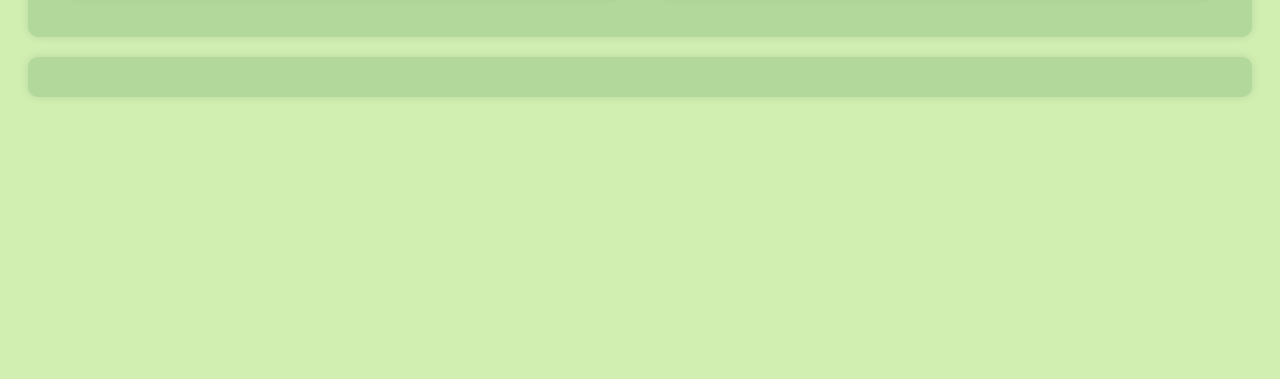
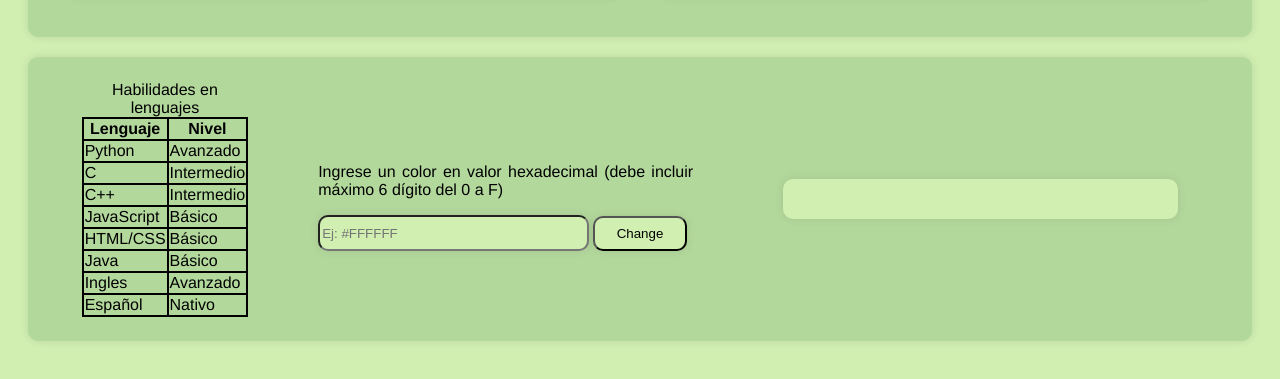
Before and after one commit to CodeByManu/CodeByManu.github.io, a plain HTML site: page index.html in a window 1280 px wide. Shown: the part 281-660 px from the top of the page. Drawn offline with Linux system fonts and the light colour scheme.

Commit message:
final commit

```diff
--- a/index.html
+++ b/index.html
@@ -7,7 +7,7 @@
     <link rel="stylesheet" href="style.css">
 </head>
 <body>
-    <div class="container">
+    <div class="container-top">
         <div class="column">
             <p>Hello! My name is <b>Manuel</b> and I study <b>Civil Engineering in Computer Science</b> 💻 at Universidad de Los Andes . I majored in Innovation and a concentration in Electrical Engineering ⚡, I am in my fourth year, that is, I entered the year <b>2021</b>. I have knowledge in various programming languages such as Python, C/C++, SQL, JavaScript, HTML/CSS, as well as different software such as SAP, Salesforce, Postgres, Office. I am interested in technological innovation, data analysis and artificial intelligence.</p>
         </div>
@@ -20,8 +20,57 @@
             <p></p>
         </div>
     </div>
-    <div class="container">
-
+    <div class="container-bottom">
+        <table>
+            <caption>Habilidades en lenguajes</caption>
+            <thead>
+                <tr>
+                    <th>Lenguaje</th>
+                    <th>Nivel</th>
+                </tr>
+            </thead>
+            <tbody>
+                <tr>
+                    <td>Python</td>
+                    <td>Avanzado</td>
+                </tr>
+                <tr>
+                    <td>C</td>
+                    <td>Intermedio</td>
+                </tr>
+                <tr>
+                    <td>C++</td>
+                    <td>Intermedio</td>
+                </tr>
+                <tr>
+                    <td>JavaScript</td>
+                    <td>Básico</td>
+                </tr>
+                <tr>
+                    <td>HTML/CSS</td>
+                    <td>Básico</td>
+                </tr>
+                <tr>
+                    <td>Java</td>
+                    <td>Básico</td>
+                </tr>
+                <tr>
+                    <td>Ingles</td>
+                    <td>Avanzado</td>
+                </tr>
+                <tr>
+                    <td>Español</td>
+                    <td>Nativo</td>
+                </tr>
+            </tbody>
+        </table>
+        <div style="width: 375px; padding: 70px;">
+            <p>Ingrese un color en valor hexadecimal (debe incluir máximo 6 dígito del 0 a F)</p>
+            <input id="color-changer-input" type="text" placeholder="Ej: #FFFFFF">
+            <button id="boton" onclick="changeColor()">Change</button>
+        </div>
+        <div class="colorDiv"></div>
     </div>
+    <script src="main.js"></script>
 </body>
 </html>
--- /dev/null
+++ b/main.js
@@ -0,0 +1,9 @@
+function changeColor() {
+    var color = document.getElementById('color-changer-input').value;
+
+    if (/^#[0-9A-F]$/i.test(color)) {
+        document.querySelector('.colorDiv').style.backgroundColor = color;
+    } else {
+        alert('Por favor ingresa un color hexadecimal válido, por ejemplo: #FF0000 para rojo.');
+    }
+}
--- a/style.css
+++ b/style.css
@@ -1,10 +1,21 @@
-.container {
+.container-top {
     display: flex;
     background-color: #b3d89c;
     margin: 20px;
     padding: 20px;
     border-radius: 10px;
     box-shadow: 0 0 10px rgba(0, 0, 0, 0.1);
+}
+
+.container-bottom {
+    display: flex;
+    background-color: #b3d89c;
+    margin: 20px;
+    padding: 20px;
+    border-radius: 10px;
+    box-shadow: 0 0 10px rgba(0, 0, 0, 0.1);
+    justify-content: center;
+    align-items: center;
 }
 
 .column {
@@ -33,6 +44,15 @@
     box-shadow: 0 0 10px rgba(0, 0, 0, 0.1);
 }
 
+.colorDiv {
+    width: 30%;
+    background-color: #d0efb1;
+    margin: 20px;
+    padding: 20px;
+    border-radius: 10px;
+    box-shadow: 0 0 10px rgba(0, 0, 0, 0.1);
+}
+
 body {
     background-color: #d0efb1;
     font-family: "Helvetica Neue"
@@ -45,3 +65,27 @@ p {
 img {
     width: 50px;
 }
+
+button {
+    border-radius: 10px;
+    background-color: #d0efb1;
+    box-shadow: 0 0 10px rgba(0, 0, 0, 0.1);
+    height: 35px;
+    width: 25%;
+}
+
+input {
+    width: 70%;
+    border-radius: 10px;
+    background-color: #d0efb1;
+    box-shadow: 0 0 10px rgba(0, 0, 0, 0.1);
+    height: 30px;
+}
+
+table {
+    border-collapse: collapse;
+}
+
+table, th, td {
+    border: 2px solid black;
+}
```
Also changed, not shown: 1 other file.
